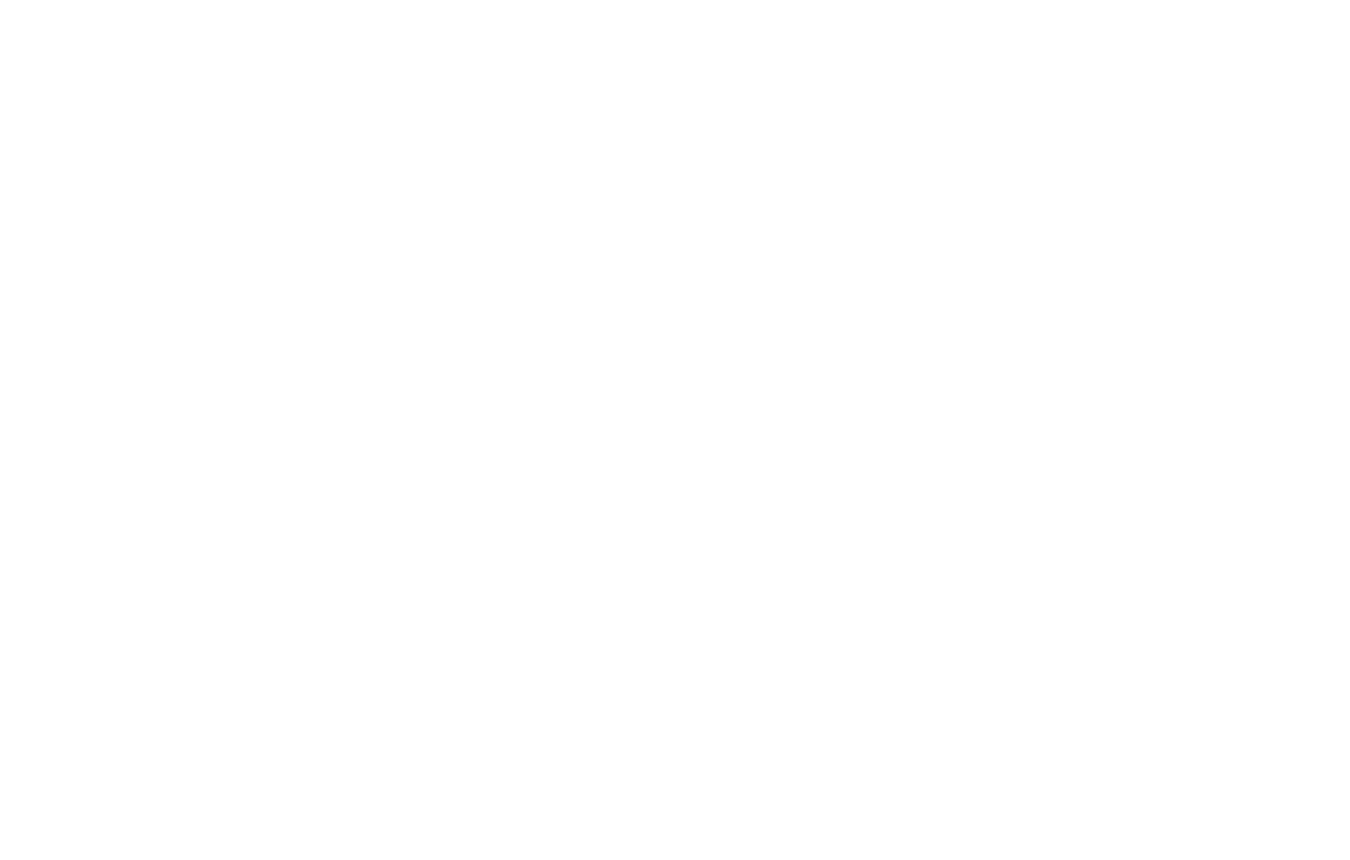
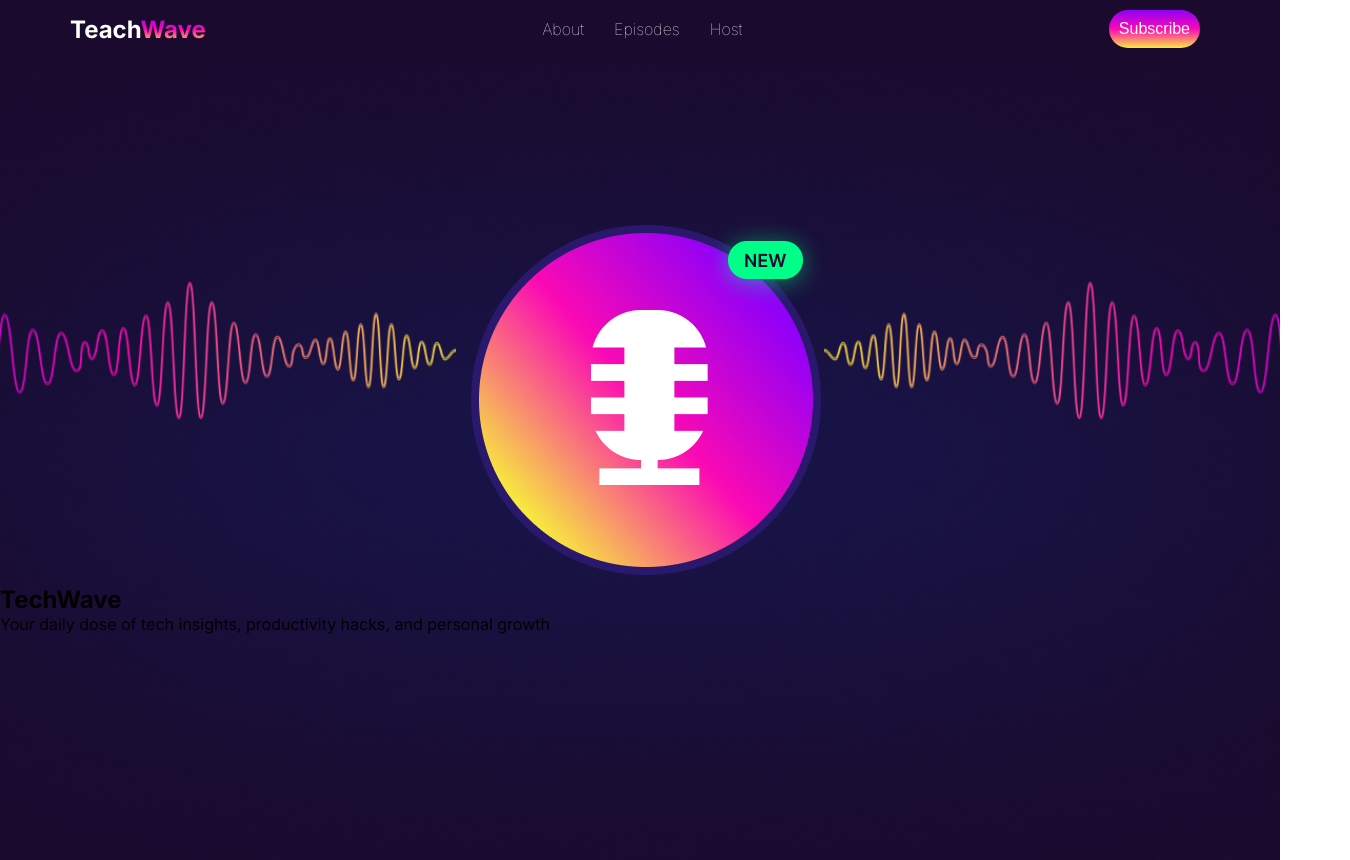
Before and after one commit to gofurrrr/p2-techwave, a plain HTML site: page index.html in a window 1280 px wide. Shown: the whole page, 1350 px wide, since content can reach past the window. Before the commit the page ends 800 px from the top, so only its background shows below. Drawn offline with Linux system fonts and the light colour scheme; a web font is replaced by a local one.

Commit message:
codded navbar and some banner content

```diff
--- a/index.html
+++ b/index.html
@@ -3,9 +3,52 @@
 <head>
     <meta charset="UTF-8">
     <meta name="viewport" content="width=device-width, initial-scale=1.0">
-    <title>Document</title>
+    <title>TeachWave</title>
+<link rel="preconnect" href="https://fonts.googleapis.com">
+<link rel="preconnect" href="https://fonts.gstatic.com" crossorigin>
+<link href="https://fonts.googleapis.com/css2?family=Happy+Monkey&family=Inter:ital,opsz,wght@0,14..32,100..900;1,14..32,100..900&family=Open+Sans:ital,wght@0,300..800;1,300..800&family=Work+Sans:ital,wght@0,100..900;1,100..900&display=swap" rel="stylesheet">
+<link rel="stylesheet" href="./style.css">
+
 </head>
-<body>
+<body class="font-inter">
+ <header>
+    <nav >
+     <div class="navbar">
+        <div >
+            <h1 class="teach">Teach<span class="wave">Wave</span></h1>
+        </div>
+
+        <div >
+            <ul class="nav-info">
+                <li><a class="nav-links"  href="">About</a></li>
+                <li><a class="nav-links"  href="">Episodes</a></li>
+                <li><a class="nav-links"  href="">Host</a></li>
+            </ul>
+        </div>
+
+        <div >
+        <button class="btn-1">Subscribe</button>
+        </div>
+
+     </div>
+    </nav>
+ </header>
+
+  <main >
+    <div class="circle">
+        <img src="assets/hero-circle.png" alt="">
+    <div class="new">
+        <img src="./Frame 2087326323.png" alt="">
+    </div>
+    </div>
+    <div class="mic">
+        <img src="assets/microphone.png" alt="">
+    </div>
+    <div class="">
+        <h2 class="tw">TechWave</h2>
+        <p>Your daily dose of tech insights, productivity hacks, and personal growth</p>
+    </div>
+  </main>
 
 </body>
 </html>
--- /dev/null
+++ b/style.css
@@ -0,0 +1,86 @@
+*{
+    margin: 0;
+    padding: 0;
+    box-sizing: border-box;
+}
+.font-inter{
+  font-family: "Inter", sans-serif;
+  font-optical-sizing: auto;
+}
+
+.navbar{
+  display: flex;
+  justify-content: space-between;
+  align-items: center;
+  margin: 0 auto;
+  /* margin-top: 12px; */
+  background-color: #1A0B2E;
+  padding-top: 10px;
+  padding-bottom: 12px;
+
+}
+.teach{
+   margin-left: 70px;
+   color: #FFFFFF;
+}
+.wave{
+  background-image: linear-gradient( #9100F8, #FB09B4 , #F7E93F );
+  background-clip: text;
+  color: transparent;
+}
+.nav-info{
+  display: flex;
+  justify-content: space-between;
+  align-items: center;
+  list-style: none;
+
+}
+.nav-links{
+  text-decoration: none;
+  margin-right: 30px;
+  color: #FFFFFF;
+  font-size: medium;
+  font-weight: 16;
+
+}
+.btn-1{
+  margin-right: 80px;
+  font-size: medium;
+  font-weight: 16;
+  padding: 10px;
+  background-image: linear-gradient( #9100F8, #FB09B4 , #F7E93F );
+  border: none;
+  border-radius: 19px;
+  color: #FFFFFF;
+}
+
+main{
+  background-image: url(assets/hero-bg.png);
+  background-size: cover ;
+  background-repeat: no-repeat;
+  background-position:center ;
+  height: 100vh;
+
+}
+.circle{
+ position: relative;
+ top: 165px;
+ left: 70px;
+ align-items: center;
+ display: flex;
+ justify-content: center;
+
+}
+.mic{
+ position: relative;
+ top: -100px;
+ left: 9px;
+ align-items: center;
+ display: flex;
+ justify-content: center;
+}
+.new{
+  position: relative;
+  bottom: 135px;
+  right: 120px;
+}
```
Also changed, not shown: Frame 2087326323.png (added).
